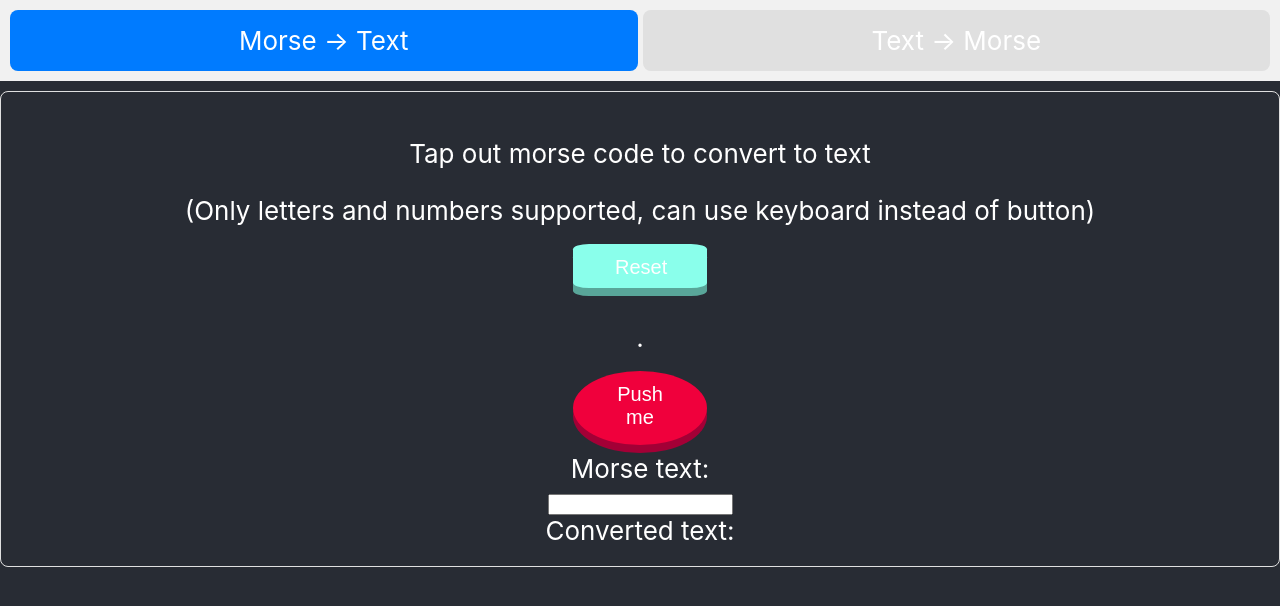
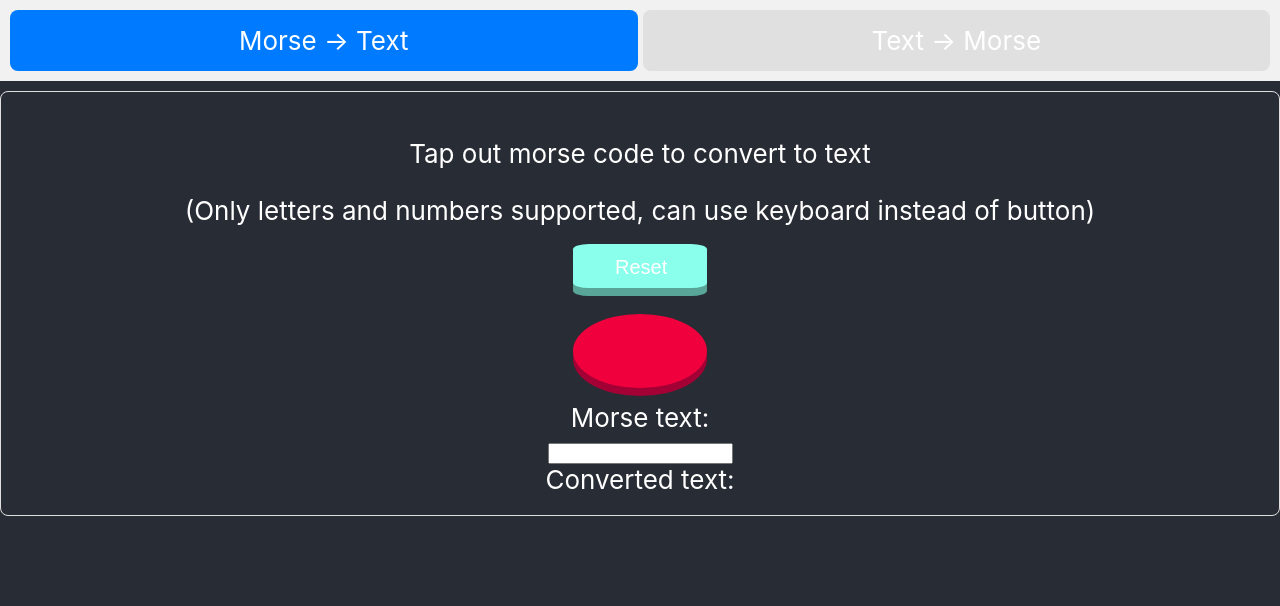
Before and after one commit to adrebin/Morse, a React (Create React App) app in the folder morse/: page / in a window 1280 px wide. Shown: the top 606 px of the page. Built offline with nearby package versions, Linux system fonts and the light colour scheme.

Commit message:
remove text for iOS

```diff
--- a/morse/src/App.js
+++ b/morse/src/App.js
@@ -17,10 +17,9 @@ function App() {
             <p>Tap out morse code to convert to text</p>
             <p>(Only letters and numbers supported, can use keyboard instead of button)</p>
             <ResetButton onClick={() => {
-              console.log('updating key', resetKey);
               setResetKey((cur) => !cur);
             }} />
-            <p>.</p>
+            <p></p>
             <MorseButton key={resetKey} />
           </Tab>
           <Tab label="Text -> Morse">
--- a/morse/src/components/MorseButton.js
+++ b/morse/src/components/MorseButton.js
@@ -1,4 +1,4 @@
-import { useCallback, useEffect, useMemo, useState } from 'react';
+import { useCallback, useEffect, useState } from 'react';
 import './MorseButton.css';
 import { convertMorseToText } from './morseUtils.js'
 
@@ -69,9 +69,7 @@ function MorseButton() {
   return (
     <div className="MorseButton">
       <button className="MorseButton-pushable" onMouseDown={onPressStart} onMouseUp={onPressEnd} >
-        <span className="MorseButton-front">
-          Push me
-        </span>
+        <span className="MorseButton-front"></span>
       </button>
       <div>Morse text: {currentText}</div>
       <input value={currentText} onKeyDown={(e) => e.stopPropagation()} onKeyUp={(e) => e.stopPropagation()} onChange={(event) => {
--- a/morse/src/components/TextConverter.js
+++ b/morse/src/components/TextConverter.js
@@ -1,4 +1,4 @@
-import { useCallback, useEffect, useMemo, useState } from 'react';
+import { useState } from 'react';
 import './MorseButton.css';
 import { convertTextToMorse } from './morseUtils.js'
 
```
